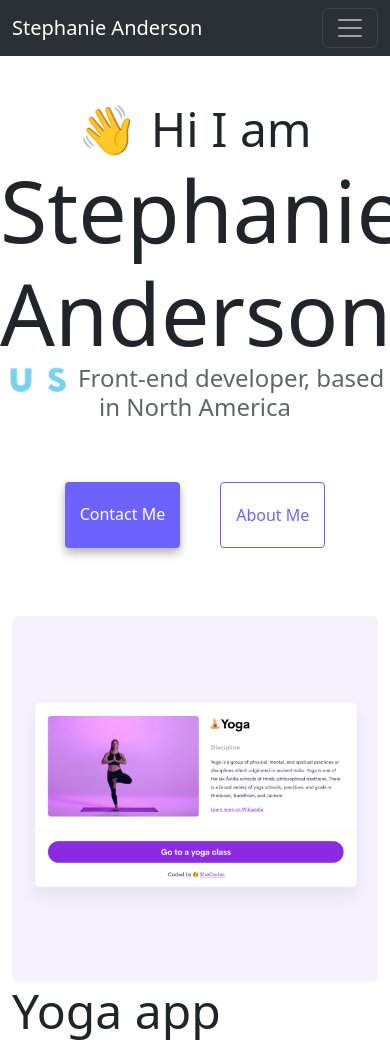
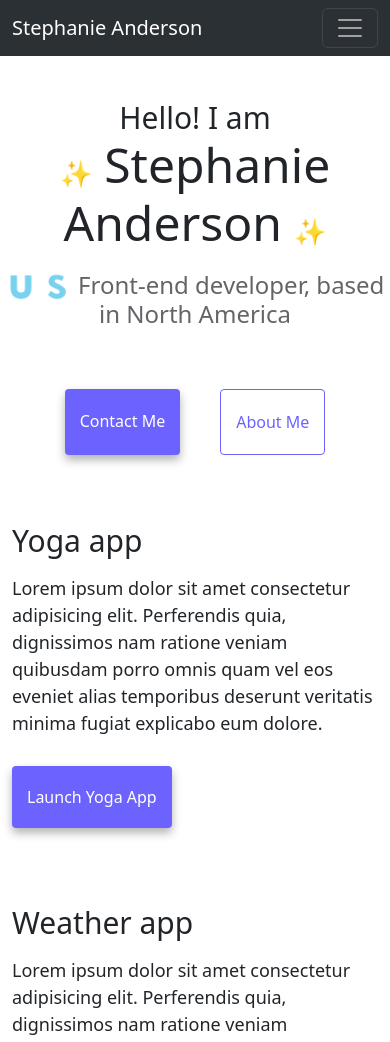
Before and after one commit to IslaAdventura/advanced-tools, a plain HTML site: page index.html in a window 390 px wide. Shown: the top 1042 px of the page. Drawn offline with nearby package versions, Linux system fonts and the light colour scheme.

Commit message:
improved responsive

```diff
--- a/index.html
+++ b/index.html
@@ -58,8 +58,11 @@
         </div>
       </div>
     </nav>
-    <h2 class="text-center">👋 Hi I am</h2>
-    <h1 class="text-center">Stephanie Anderson</h1>
+    <h2 class="text-center">Hello! I am</h2>
+    <h1 class="text-center">
+      <span class="stars">✨</span> Stephanie Anderson
+      <span class="stars">✨</span>
+    </h1>
     <h3 class="text-center">
       &#127482; &#127480; Front-end developer, based in North America
     </h3>
@@ -81,7 +84,7 @@
           <img
             src="images/yoga.png"
             alt="yoga project"
-            class="img-fluid rounded"
+            class="img-fluid rounded d-none d-md-block"
           />
         </div>
         <div class="col-md-6">
@@ -92,7 +95,7 @@
             eos eveniet alias temporibus deserunt veritatis minima fugiat
             explicabo eum dolore.
           </p>
-          <div class="mt-5">
+          <div class="mt-5 mb-5">
             <a href="#" class="primary-link" title="Yoga project"
               >Launch yoga app</a
             >
@@ -119,14 +122,18 @@
           <img
             src="images/weather.png"
             alt="weather project"
-            class="img-fluid rounded"
+            class="img-fluid rounded d-none d-md-block"
           />
         </div>
       </div>
 
       <div class="row mt-5">
         <div class="col-md-6">
-          <img src="images/yogurt.png" alt="yogurt" class="img-fluid rounded" />
+          <img
+            src="images/yogurt.png"
+            alt="yogurt"
+            class="img-fluid rounded d-none d-md-block"
+          />
         </div>
         <div class="col-md-6">
           <h2 class="mb-3">Yogurt app</h2>
--- a/style.css
+++ b/style.css
@@ -16,7 +16,7 @@ h3 {
 }
 
 h1 {
-  font-size: 86px;
+  font-size: 80px;
 }
 
 h2 {
@@ -25,6 +25,7 @@ h2 {
 
 h3 {
   font-size: 24px;
+  margin-top: 20px;
   opacity: 0.7;
 }
 
@@ -32,6 +33,11 @@ p {
   font-size: 18px;
   line-height: 1.5;
 }
+
+.stars {
+  font-size: 55px;
+}
+
 .navigation-links {
   display: flex;
   margin-top: 40px;
@@ -119,3 +125,18 @@ img-fluid {
   font-size: 22px;
   text-decoration: none;
 }
+
+@media (max-width: 900px) {
+  h1 {
+    font-size: 48px;
+  }
+  .stars {
+    font-size: 26px;
+  }
+}
+
+@media (max-width: 900px) {
+  h2 {
+    font-size: 30px;
+  }
+}
```
Also changed, not shown: about.html (+2 -2 lines).
